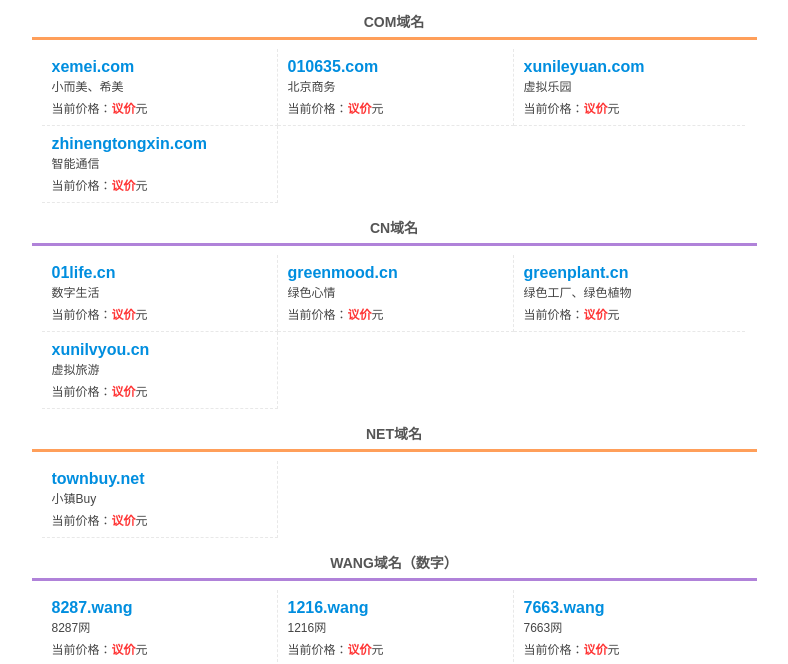
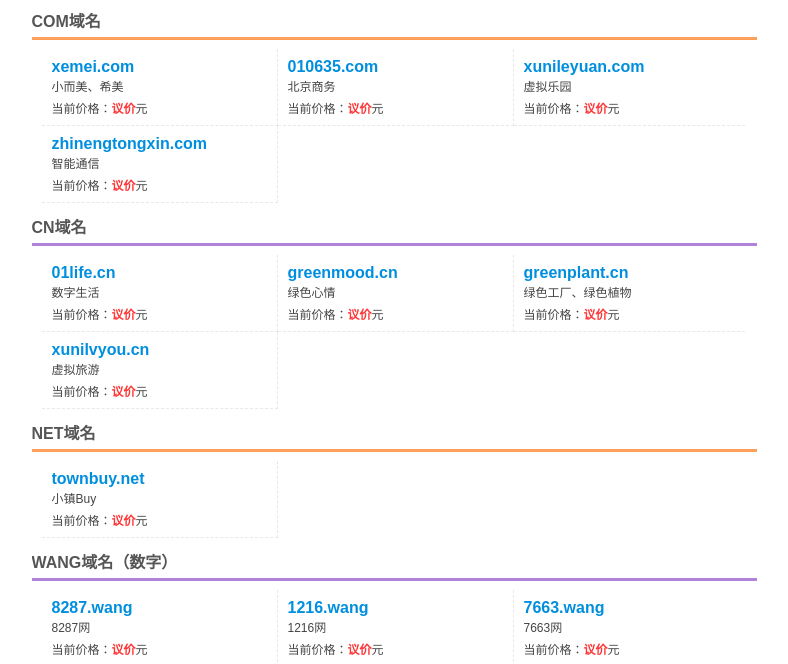
Before and after one commit to binnancool/1216, a plain HTML site: page index.html in a window 1280 px wide. Shown: the part 108-772 px from the top of the page, without its empty margins (246-1034 px from the left). Drawn offline with Linux system fonts and the light colour scheme.

Commit message:
201501237

```diff
--- a/css/common.css
+++ b/css/common.css
@@ -10,11 +10,11 @@ html,body{width:100%;height:100%;}
 .mt20{margin-top:20px;}
 .index_sec{font-size:12px;}
 .index_tit{width:100%;height:30px;border-bottom:2px solid #e9e9e9;}
-h1, h2, h3, h4, h5, h6 {font-size:14px;font-weight:400;}
+h1, h2, h3, h4, h5, h6 {font-size:16px;font-weight:400;}
 a{color:#0c73b7;text-decoration:none;}
 .clearfix:after{content:"";height:0;visibility:hidden;display:block;clear:both;}
 .clearfix{zoom:1;}
-.index_tit h3{position:absolute;width:725px;font-weight:700;text-align:center;}
+.index_tit h3{position:absolute;width:725px;font-weight:700;text-align:left;}
 .index_tit h3 a,.index_tit h3 a:hover{line-height:28px;line-height:30px;color:#555;}
 .index_tit .index_more{float:right;display:inline;margin-right:10px;line-height:30px;color:#444;}
 .index_tit .index_more:hover{color:#fe7710;}
```
